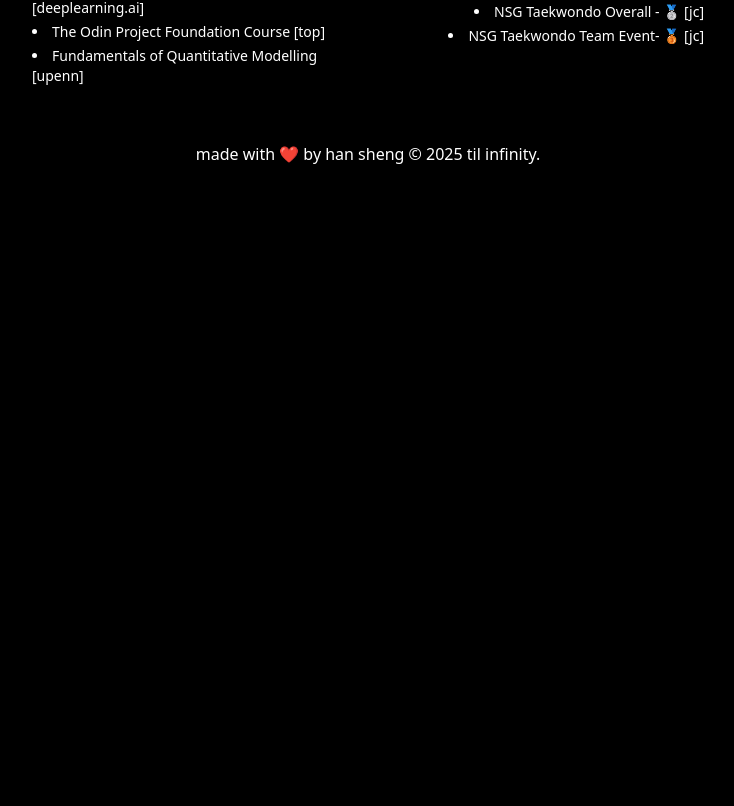
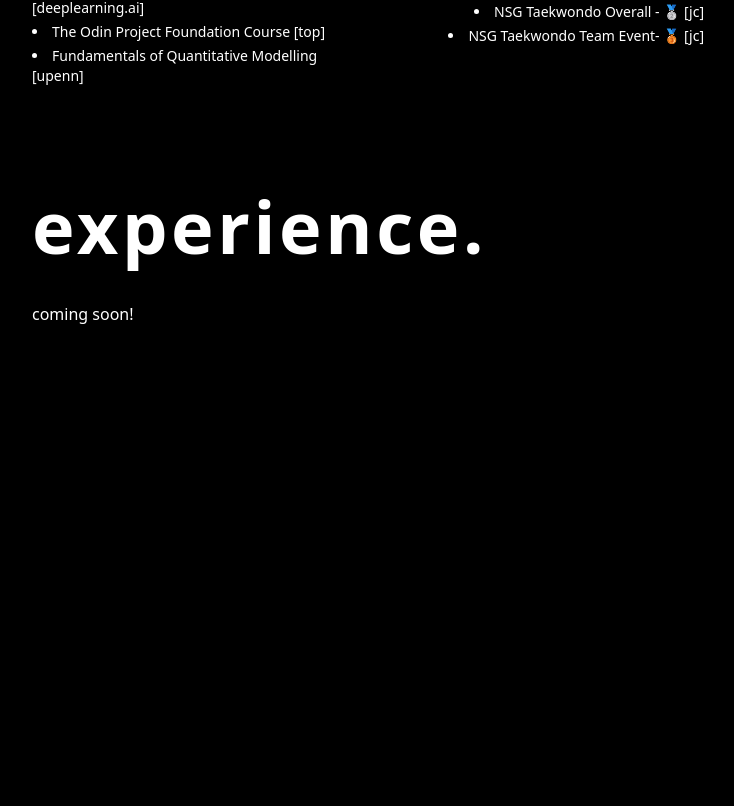
Before and after one commit to Fiyxxx/hs-portfolio, a React (Vite) app: page / in a window 1280 px wide. Shown: the part 3194-4000 px from the top of the page, without its empty margins (272-1006 px from the left). Before the commit the page ends 3376 px from the top, so only its background shows below. Built offline with nearby package versions, Linux system fonts and the light colour scheme.

Commit message:
added experience in app.jsx

```diff
--- a/src/App.jsx
+++ b/src/App.jsx
@@ -6,6 +6,7 @@ import Hero from "./components/Hero";
 import About from "./components/About";
 import Projects from "./components/Projects";
 import Education from "./components/Education";
+import Experience from "./components/Experience";
 import Footer from "./components/Footer";
 
 const App = () => {
@@ -25,6 +26,7 @@ const App = () => {
           <About />
           <Projects />
           <Education />
+          <Experience />
           <Footer />
         </div>
         </>
```
